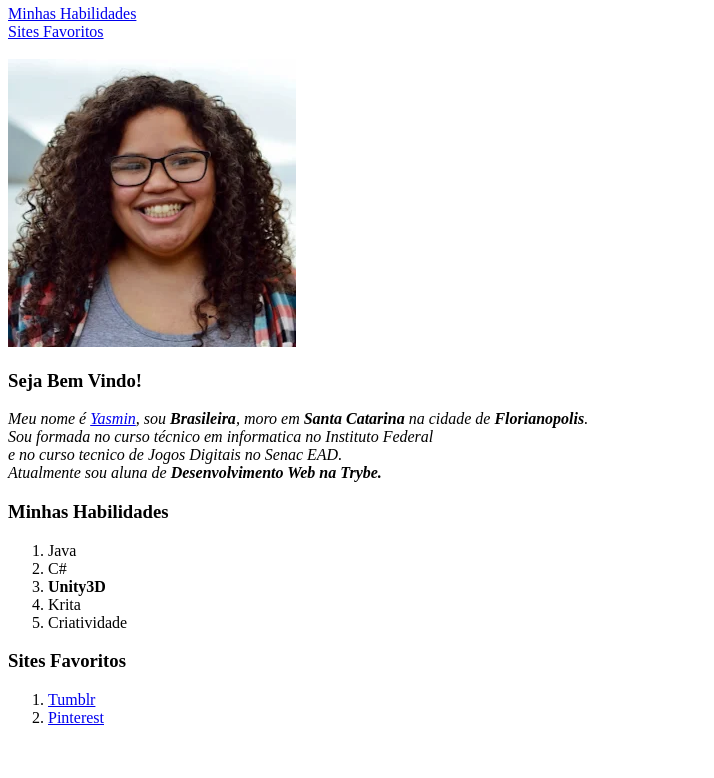
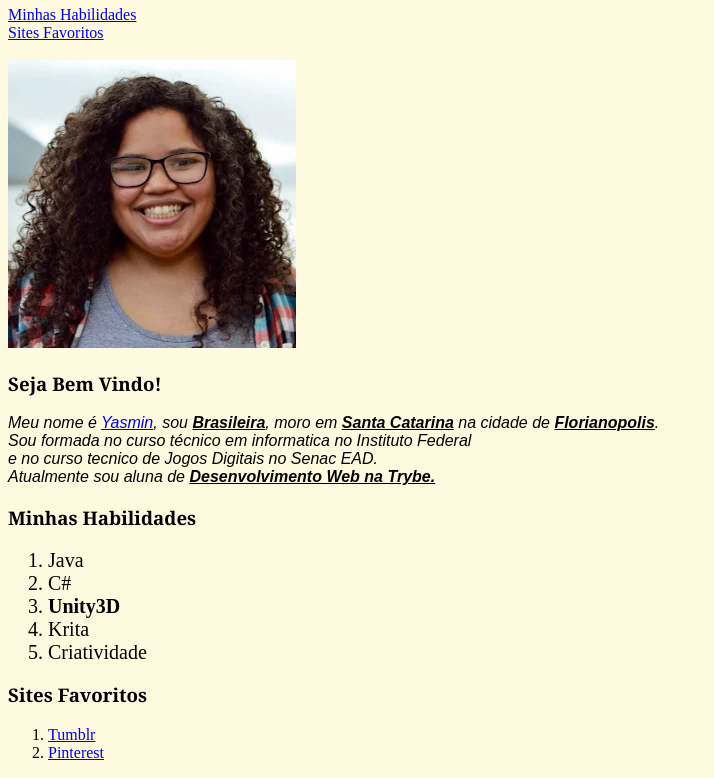
Before and after one commit to Yasmin358/Yasmin358.github.io, a plain HTML site: page index.html in a window 1280 px wide. Shown: the part 75-853 px from the top of the page, without its empty margins (0-714 px from the left). Before the commit the page ends 818 px from the top, so only its background shows below. Drawn offline with Linux system fonts and the light colour scheme.

Commit message:
Adição CSS

```diff
--- a/index.html
+++ b/index.html
@@ -3,6 +3,33 @@
   <head>
     <meta charset="UTF-8">
     <title>Portifólio Web</title>
+    <style>
+     body {
+       background-color: rgb(254, 250, 224);
+     }
+      h1 {
+        font-family: cursive;
+      }
+
+      h3 {
+        font-family: Georgia, 'Times New Roman', Times, serif;
+      }
+
+      p {
+        font-family: Arial, Helvetica, sans-serif;
+      }
+
+      b {
+        text-decoration: underline;
+      }
+
+      .Hab{
+        font-size: 20px;
+      }
+
+
+
+    </style>
   </head>
   <body>
     <h1>Yasmin Amorin dos Santos</h1>
@@ -28,11 +55,11 @@
 
     <h3 id="Habilidades">Minhas Habilidades</h3>
     <ol>
-        <li>Java</li>
-        <li>C#</li>
-        <li><strong>Unity3D</strong></li>
-        <li>Krita</li>
-        <li>Criatividade</li>
+        <li class="Hab">Java</li>
+        <li class="Hab">C#</li>
+        <li class="Hab"><strong>Unity3D</strong></li>
+        <li class="Hab">Krita</li>
+        <li class="Hab">Criatividade</li>
     </ol>
 
     <h3 id="Sites">Sites Favoritos</h3>
```
